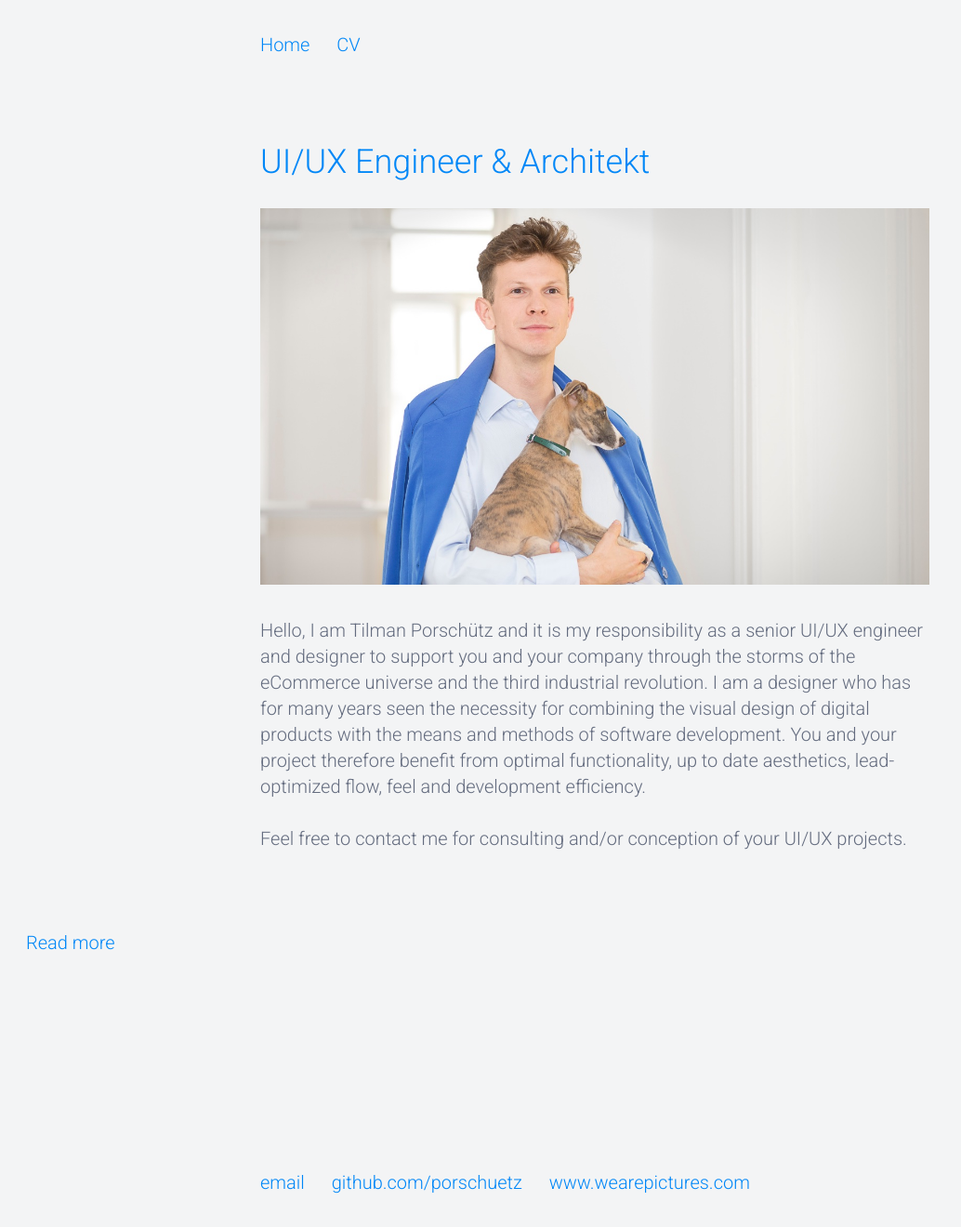
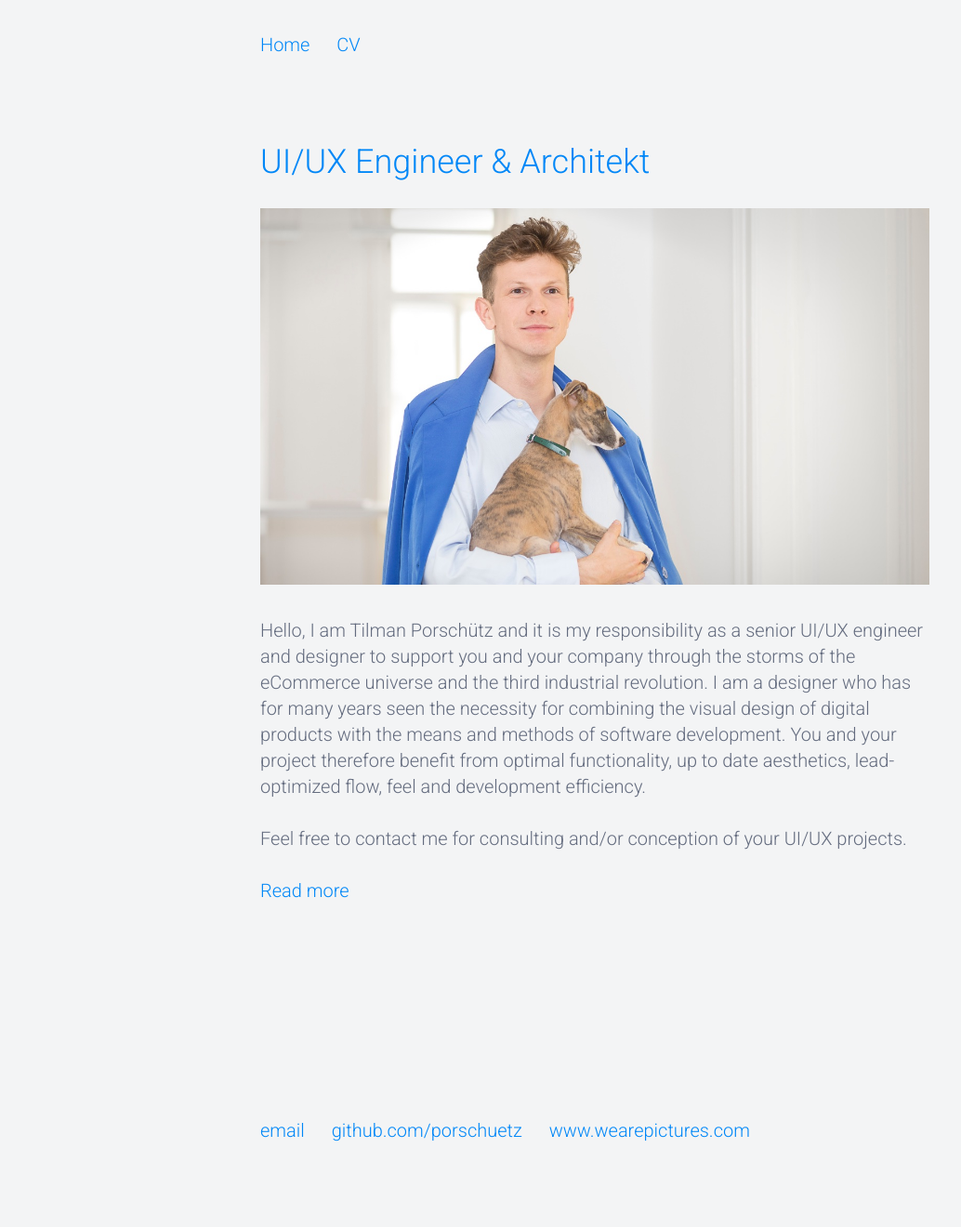
Before and after one commit to mandymozart/mandymozart, a Jekyll site: the page built from index.html, in a window 1280 px wide. Shown: the whole page at 93% size, without its empty margins (0-1034 px from the left). Built offline with Jekyll 4.4.1, drawn with Linux system fonts in a browser that asks for light colours; after the commit the page ends 1264 px from its top, so only the background shows below that.

```diff
--- a/index.html
+++ b/index.html
@@ -17,7 +17,7 @@ title: Tilman Porschuetz
 				You and your project therefore benefit from optimal functionality, up to date aesthetics,
 				lead-optimized flow, feel and development efficiency.</p>
 
-				<p>Feel free to contact me for consulting and/or conception of your UI/UX projects.</p>
-				<br /><br />
-			<a href="{{ site.baseurl }}/cv">Read more</a></p>
+			<p>Feel free to contact me for consulting and/or conception of your UI/UX projects.</p>
+
+			<p><a href="{{ site.baseurl }}/cv">Read more</a></p>
 		</section>
```
